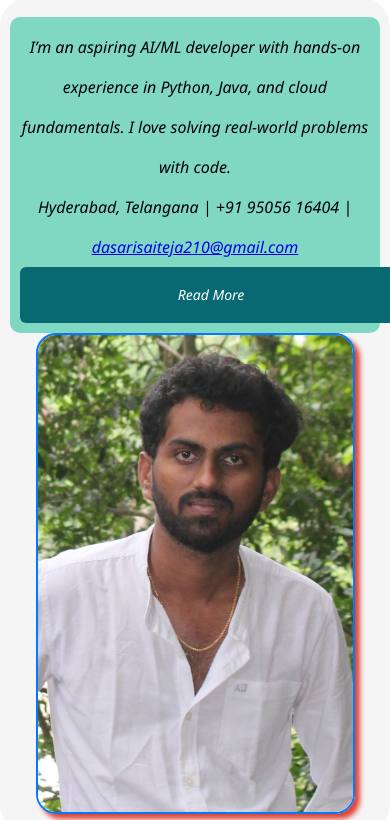
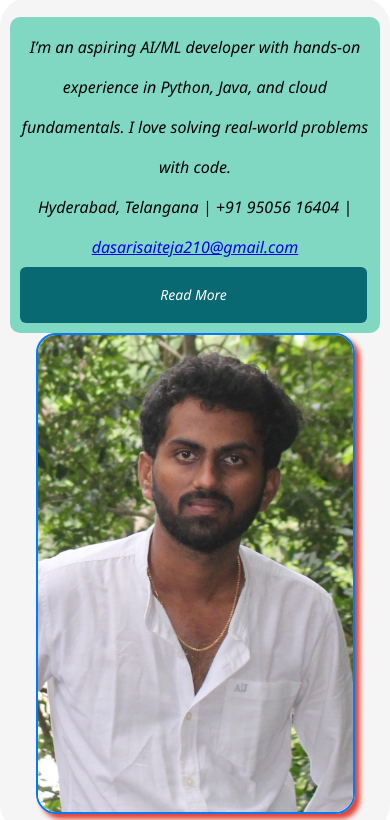
Before and after one commit to dasarisaiteja/Dasari-Sai-Teja, a plain HTML site: page index.html in a window 390 px wide. Shown: the part 1001-1821 px from the top of the page. Drawn offline with Linux system fonts and the light colour scheme.

Commit message:
fixed read more

```diff
--- a/index.css
+++ b/index.css
@@ -503,6 +503,9 @@ footer div {
     font-size: 16px;
     padding: 10px;
   }
+  .about-text a{
+    width: 90%;
+  }
 
   .about-image img {
     width: 90%;
```
